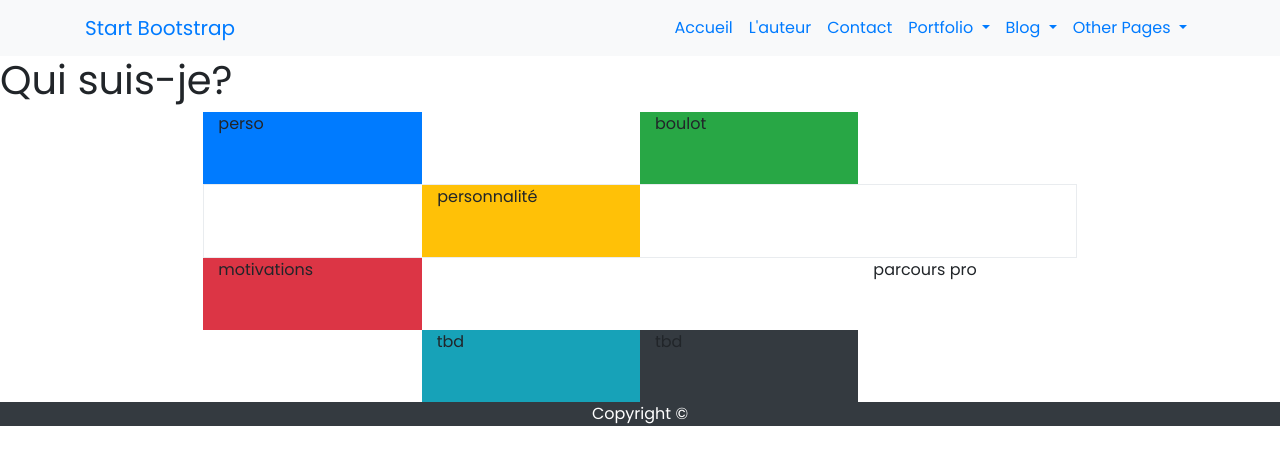
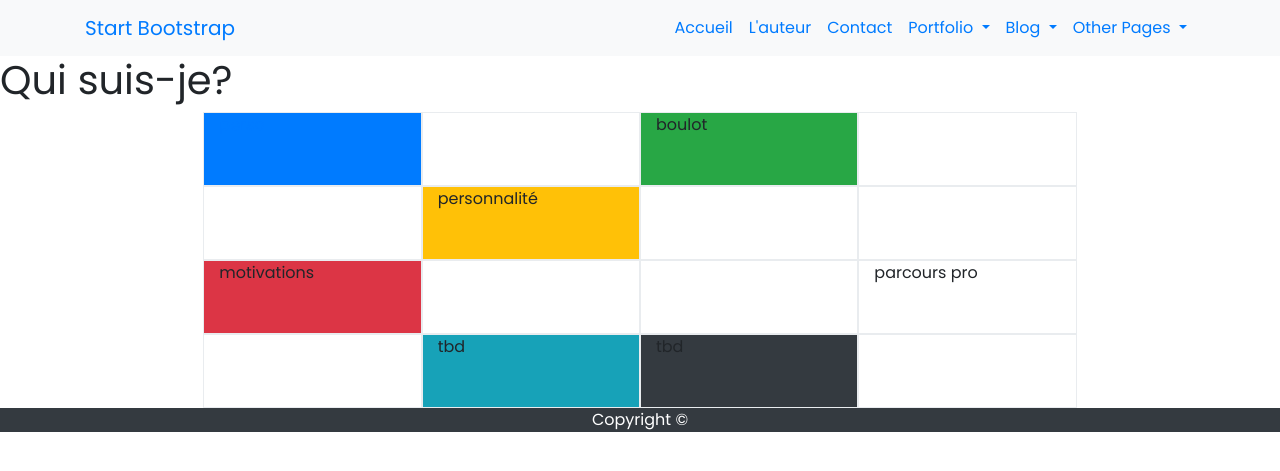
Before and after one commit to OrgaEvolutions/Nathoup.github.io, a Jekyll site: the page built from auteur.html, in a window 1280 px wide. Shown: the top 471 px of the page. Built offline with Jekyll 4.4.1, drawn with Linux system fonts in a browser that asks for light colours; nearby versions of some CDN libraries; some web fonts are replaced.

Commit message:
Update auteur.html

```diff
--- a/auteur.html
+++ b/auteur.html
@@ -10,28 +10,37 @@ title: Présentation de l'auteur
 <div class="row">
   <div class="col-md-8 offset-md-2">
     <div class="row">
-      <div class="col-md-3 bg-primary">perso<br><br><br></div>
-      <div class="col-md-3"></div>
-      <div class="col-md-3 bg-success">boulot</div>
-      <div class="col-md-3"></div>
-    </div>
-    <div class="row border">
-      <div class="col-md-3"></div>
-      <div class="col-md-3 bg-warning">personnalité<br><br><br></div>
-      <div class="col-md-3"></div>
-      <div class="col-md-3"></div>
+      <div class="col-md-3 bg-primary border">
+        <a data-toggle="collapse" href="#perso" aria-expanded="false" aria-controls="perso">
+          perso<br><br><br>
+        </a>
+
+        <div class="collapse" id="perso">
+          Rudy Melissa
+        </div>
+
+      </div>
+      <div class="col-md-3 border"></div>
+      <div class="col-md-3 bg-success border">boulot</div>
+      <div class="col-md-3 border"></div>
     </div>
     <div class="row">
-      <div class="col-md-3 bg-danger">motivations<br><br><br></div>
-      <div class="col-md-3"></div>
-      <div class="col-md-3"></div>
-      <div class="col-md-3">parcours pro</div>
+      <div class="col-md-3 border"></div>
+      <div class="col-md-3 bg-warning border">personnalité<br><br><br></div>
+      <div class="col-md-3 border"></div>
+      <div class="col-md-3 border"></div>
     </div>
     <div class="row">
-      <div class="col-md-3"></div>
-      <div class="col-md-3 bg-info">tbd<br><br><br></div>
-      <div class="col-md-3 bg-dark">tbd</div>
-      <div class="col-md-3"></div>
+      <div class="col-md-3 bg-danger border">motivations<br><br><br></div>
+      <div class="col-md-3 border"></div>
+      <div class="col-md-3 border"></div>
+      <div class="col-md-3 border">parcours pro</div>
+    </div>
+    <div class="row">
+      <div class="col-md-3 border"></div>
+      <div class="col-md-3 bg-info border">tbd<br><br><br></div>
+      <div class="col-md-3 bg-dark border">tbd</div>
+      <div class="col-md-3 border"></div>
     </div>
   </div>
 </div>
```
